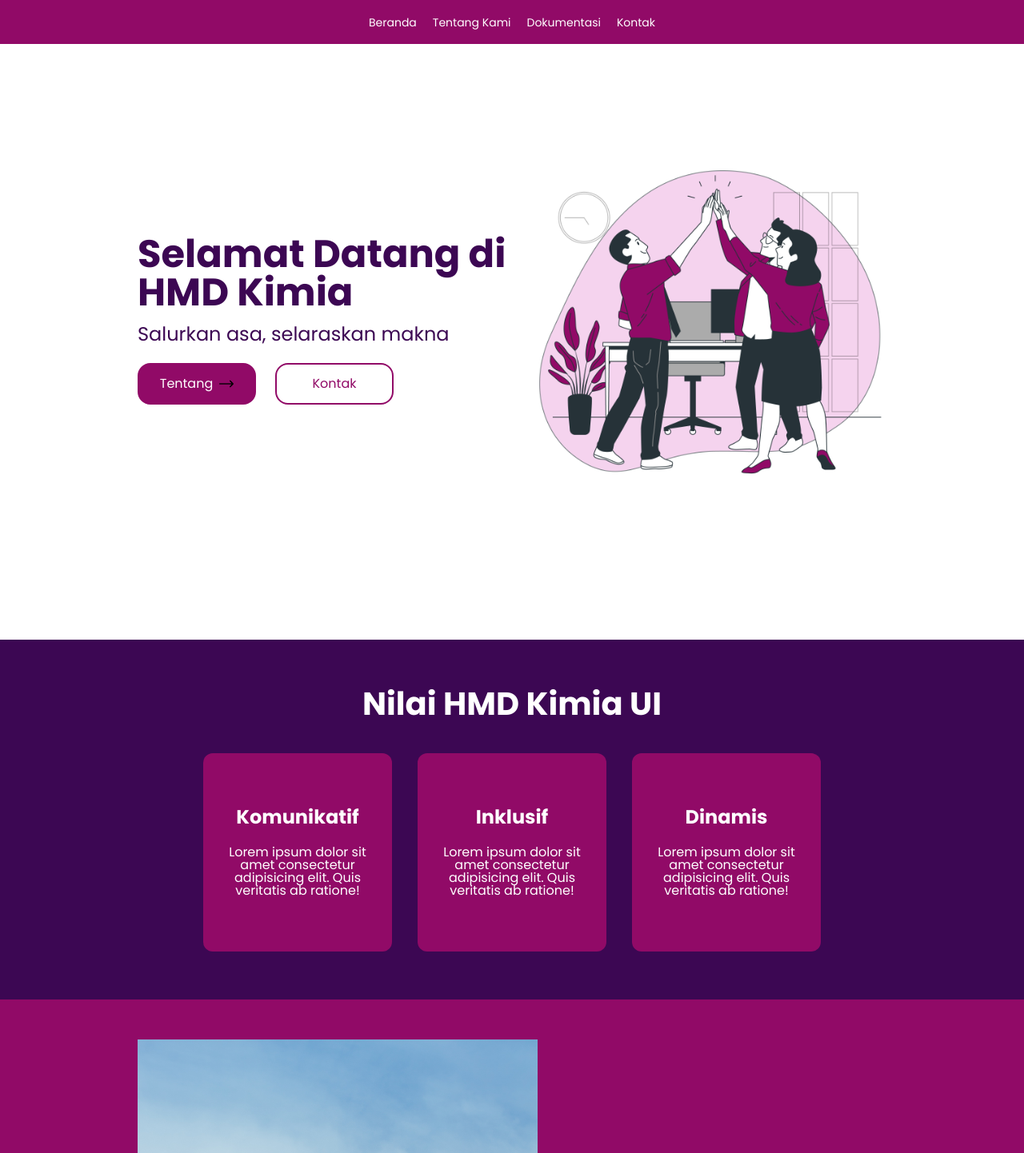
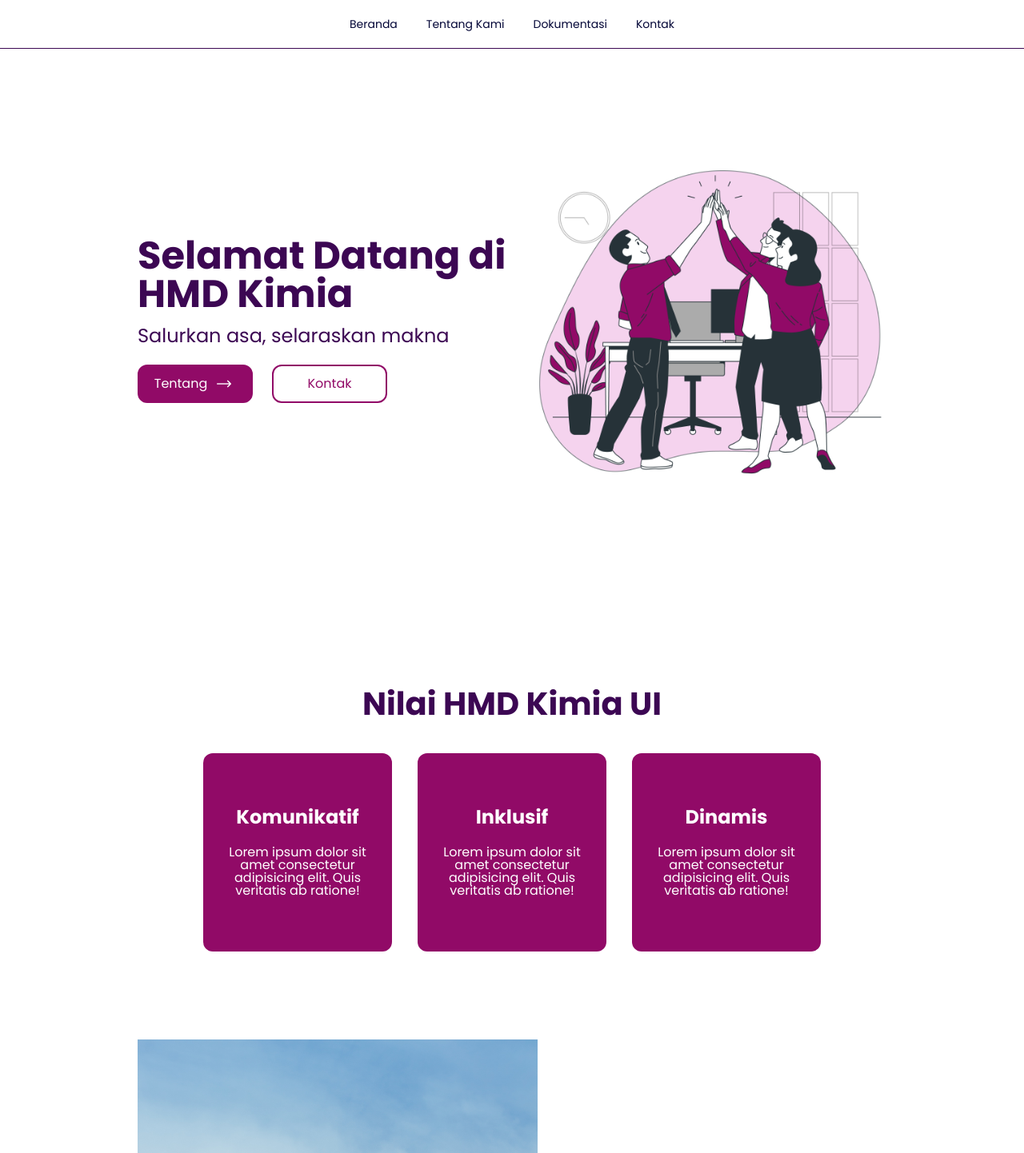
Before and after one commit to arkandamar/website-hmdk, a React (Vite) app: page / in a window 1280 px wide. Shown: the top 1442 px of the page at 80% size. Built offline with nearby package versions, Linux system fonts and the light colour scheme.

Commit message:
ubah beberapa bagian di nav dan hero section

```diff
--- a/src/components/About.scss
+++ b/src/components/About.scss
@@ -4,7 +4,7 @@
   display: grid;
   grid-template-columns: 50% 50%;
   height: 600px;
-  background-color: $sec-color;
+  background-color: white;
 
   .slider {
     @include flex($justify: center);
@@ -29,7 +29,7 @@
   .text {
     width: 350px;
     height: max-content;
-    color: white;
+    color: $base-color;
     display: flex;
     flex-direction: column;
     gap: 20px;
--- a/src/components/Hero.jsx
+++ b/src/components/Hero.jsx
@@ -12,7 +12,9 @@ export default function Hero(props) {
           <div className="buttons">
             <div className="button about-us">
               Tentang
-              <img src={Arrow} />
+              <div className="container">
+                <img className="arrow" src={Arrow} />
+              </div>
             </div>
             <div className="button contact-us">Kontak</div>
           </div>
--- a/src/components/Hero.scss
+++ b/src/components/Hero.scss
@@ -33,11 +33,23 @@ a {
       margin-top: 24px;
 
       .about-us {
-        gap: 8px;
+        gap: 12px;
         background-color: $sec-color;
         color: white;
-        img {
-          width: 18px;
+
+        &:hover .arrow {
+          transform: translateX(4px);
+        }
+
+        .container {
+          @include flex($align: center);
+          width: 24px;
+
+          .arrow {
+            width: 18px;
+            transition: transform 200ms;
+            filter: invert(100%);
+          }
         }
       }
 
@@ -46,9 +58,9 @@ a {
       }
 
       .button {
-        width: 144px;
-        height: 48px;
-        border-radius: 16px;
+        width: 140px;
+        height: 44px;
+        border-radius: 12px;
         display: flex;
         align-items: center;
         justify-content: center;
--- a/src/components/Mission.scss
+++ b/src/components/Mission.scss
@@ -3,10 +3,10 @@
 .mission {
   width: 100%;
   height: 450px;
-  background-color: $base-color;
+  background-color: white;
   @include flex(center, center, column);
   gap: 42px;
-  color: white;
+  color: $base-color;
 
   .text {
     font-weight: bold;
@@ -24,6 +24,7 @@
       height: 200px;
       padding: 24px 18px;
       background-color: $sec-color;
+      color: white;
       border-radius: 12px;
       flex-direction: column;
       transition: all 200ms;
--- a/src/components/Nav.jsx
+++ b/src/components/Nav.jsx
@@ -5,7 +5,7 @@ export default function Nav(props) {
   const [scroll, setScroll] = useState(window.scrollY);
   const [progress, setProgress] = useState(0);
   const [isVisible, setIsVisible] = useState(true);
-  const scrollLimit = 55; // Detect scroll when pass the limit
+  const scrollLimit = 60; // Detect scroll when pass the limit
 
   const handleNavigation = (e) => {
     //? navigation
--- a/src/components/Nav.scss
+++ b/src/components/Nav.scss
@@ -2,17 +2,17 @@
 
 .nav {
   width: 100%;
-  background-color: $sec-color;
+  background-color: white;
   position: fixed;
   top: 0;
   z-index: 99;
   transition: transform 200ms;
+  border-bottom: 1px solid $base-color;
 
   .menu-list {
     font-family: "Poppins", sans-serif;
     font-size: 14px;
     height: inherit;
-    gap: 20px;
     list-style: none;
     @include flex(center, center);
 
@@ -26,11 +26,13 @@
       a {
         display: flex;
         align-items: center;
-        color: white;
+        color: $dark-base-color;
         height: inherit;
+        padding: 0 18px;
 
         &:hover {
-          color: $grey-color;
+          color: white;
+          background-color: $sec-color;
         }
       }
     }
@@ -49,17 +51,19 @@
         min-width: 160px;
         width: max-content;
         height: max-content;
-        background-color: $sec-color;
         z-index: 999;
         transition: all 100ms;
+        border: 1px solid $dark-base-color;
 
         a {
           display: block;
           padding: 18px 16px;
           text-decoration: none;
+          color: $dark-base-color;
 
           &:hover {
             background-color: $dark-sec-color;
+            color: white;
           }
         }
       }
```
